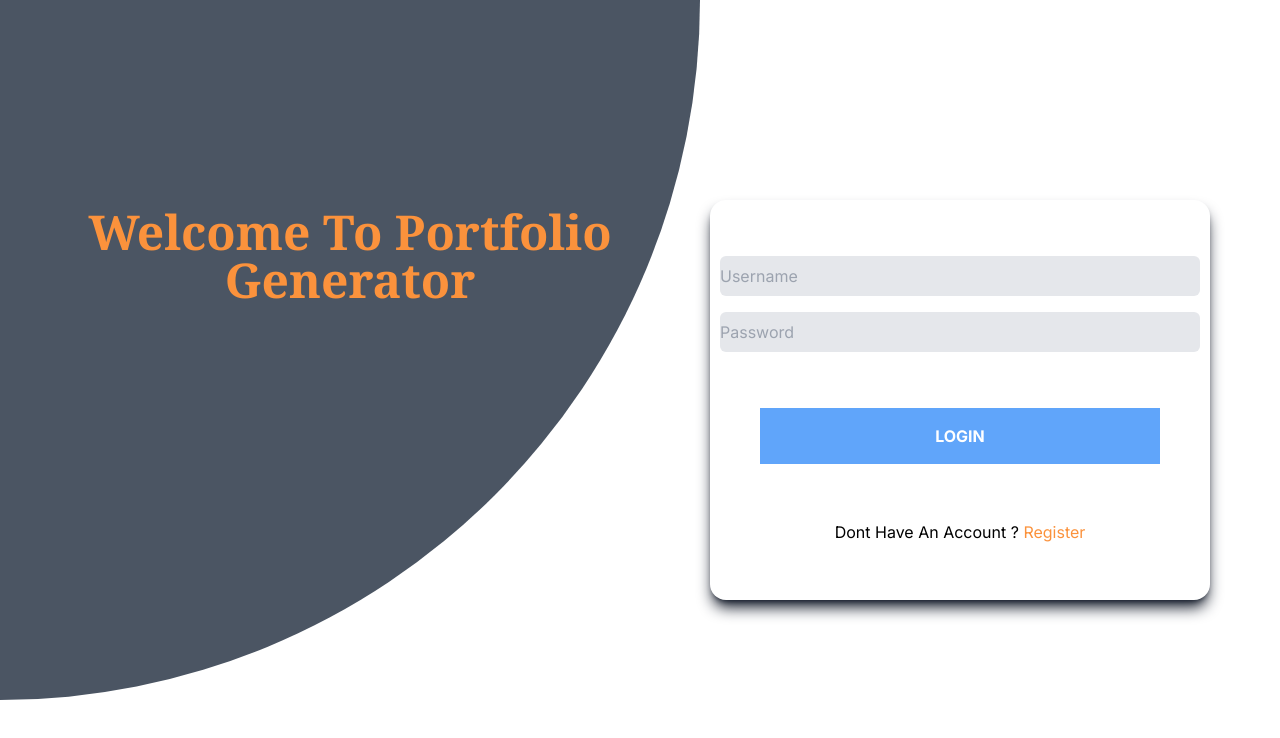
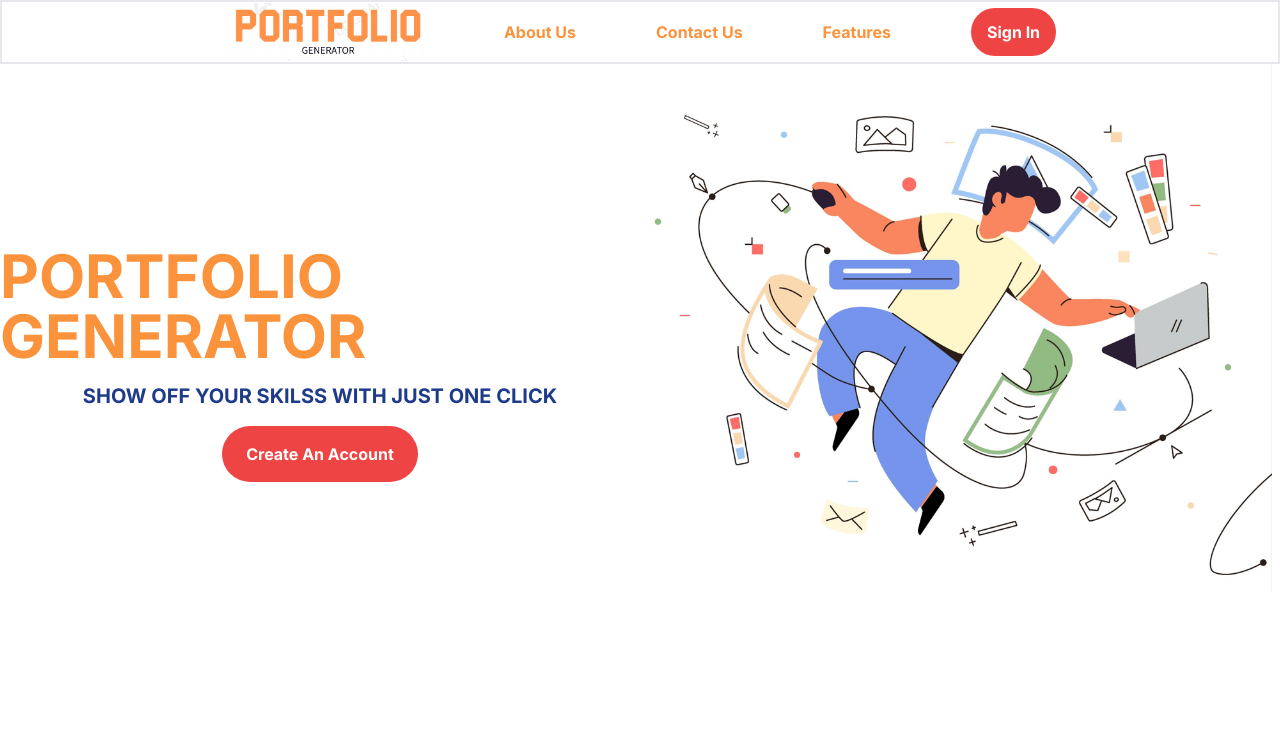
Before and after one commit to Muhammad-Faizan-Soomro/online-portfolio-generator, a Next.js app: page / in a window 1280 px wide. Shown: the top 738 px of the page. Built offline with nearby package versions, Linux system fonts and the light colour scheme; no server answers.

Commit message:
shi krdia

```diff
--- /dev/null
+++ b/app/components/Landingpage.jsx
@@ -0,0 +1,62 @@
+import React from "react";
+import lp2 from "../../public/lp2.png";
+import Image from "next/image";
+import logo from "../../public/logo.png";
+import Link from "next/link";
+import landing from "../../public/landing page.png";
+import Navbar from "./Navbar";
+
+function Landingpage() {
+  return (
+    <>
+      <section>
+        <div className="m-landing md:hidden">
+          <Navbar />
+          <div className="content w-screen h-full flex">
+            <div className="content1 w-[50%] h-[screen] gap-4 pt-40 flex flex-col">
+              <h1 className="font-bold text-orange-400 text-3xl px-2">
+                PORTFOLIO GENERATOR
+              </h1>
+              <p className="text-blue-900 font-bold px-2">
+                Show Off Your With Just One CLick
+              </p>
+            </div>
+            <div className="content2 w-[50%] h-[screen] px-2 pt-20">
+              <Image src={lp2} alt="lp2.png" />
+            </div>
+          </div>
+
+          <Link href={"/register"}>
+            <button className="px-4 py-3 bg-red-500 text-white font-bold mt-8 rounded-full  ml-28">
+              Create An Account
+            </button>
+          </Link>
+        </div>
+
+        <div className="l-landing hidden md:block">
+          <Navbar />
+          <div className="content w-screen h-[600px] flex">
+            <div className="content1 w-[50%] h-full gap-4 flex flex-col items-center justify-center">
+              <h1 className="text-6xl text-orange-400 font-bold">
+                PORTFOLIO GENERATOR
+              </h1>
+              <p className="text-blue-900 font-bold text-xl">
+                SHOW OFF YOUR SKILSS WITH JUST ONE CLICK
+              </p>
+              <Link href={"/register"}>
+                <button className="px-6 py-4 text-white font-bold rounded-full bg-red-500">
+                  Create An Account
+                </button>
+              </Link>
+            </div>
+            <div className="content1 w-[50%] h-full px-2 ">
+              <Image src={landing} height={600} />
+            </div>
+          </div>
+        </div>
+      </section>
+    </>
+  );
+}
+
+export default Landingpage;
--- a/app/components/Navbar.jsx
+++ b/app/components/Navbar.jsx
@@ -1,122 +1,77 @@
 "use client";
 import React, { useState } from "react";
+import Image from "next/image";
 import logo from "../../public/logo.png";
-import Image from "next/image";
-import { FaUser } from "react-icons/fa";
-import { signOut, useSession } from "next-auth/react";
+import Link from "next/link";
 import { FaBars } from "react-icons/fa";
-import Loader from "../components/Loader";
-
 
 function Navbar() {
   const [hide, sethide] = useState(true);
-  const { data: session, status } = useSession();
-
-  if (status === "loading") {
-    // While the session is loading, show a loading message or spinner
-    return (
-      <div>
-       <Loader/>
-      </div>
-    );
-  }
-
-  if (!session || !session.user) {
-    return (
-      <div>
-        <p>Session not available. Please log in.</p>
-      </div>
-    );
-  }
-
-  const { email } = session.user;
-
   return (
     <>
-      <section className="  hidden  w-screen h-16 lg:flex justify-between items-center border-2">
-        <div className="lg-nav"></div>
-        <div className="flex nav w-[350px] h-16  items-center justify-between  ">
-          <a
-            href="#"
-            className="font-bold font-serif text-[#ff5c35] hover:scale-110 text-xl"
-          >
-            Create Portfolios
-          </a>
-          <a
-            href="#"
-            className="font-bold font-serif text-[#ff5c35] hover:scale-110 text-xl"
-          >
-            My Portfolios
-          </a>
-        </div>
-
-        <div className="img">
-          <a href="/">
-          <Image src={logo} width={180} height={200} alt="Logo.png" />
-          </a>
-        </div>
-        <div className="tags h-16 w-[750px] flex items-center justify-between">
-          <a
-            href="/about"
-            className="font-bold font-serif text-[#ff5c35] hover:scale-110 text-xl"
-          >
-            About Us
-          </a>
-          <a
-            href="/contact"
-            className="font-bold font-serif text-[#ff5c35] hover:scale-110 text-xl"
-          >
-            Contact Us
-          </a>
-          <FaUser />
-          <p className="font-bold font-serif text-[#ff5c35] text-xl">
-            Hello,{email}
-          </p>
-          <button
-            className="px-3 mr-2 h-10 rounded-sm bg-[#ff5c35] text-white font-bold"
-            onClick={() => signOut()}
-          >
-            Logout
-          </button>
-        </div>
-      </section>
-
-      <div className="nav lg:hidden h-16 w-screen bg-[#fef4ea] ">
-        <div className="items flex items-center justify-evenly">
-          <a href="/">
-          <Image src={logo} width={220} height={200} alt="logo.png" />
-          </a>
-
+      <section className="md:hidden">
+        <div className="nav w-screen h-14  border-2 flex items-center justify-evenly">
+        <Link href={'/'}>
+        <Image src={logo} width={150} />
+        </Link>
+          <Link href={"/login"}>
+            <button className="px-3 py-2 bg-red-500 text-white font-bold  rounded-full">
+              Sign In
+            </button>
+          </Link>
           <button onClick={() => sethide(!hide)}>
             <FaBars />
           </button>
         </div>
-
         <div
           className={`${
-            hide ? "hidden" : "flex"
-          } div w-screen z-50 relative  bg-[#fef4ea] h-screen border-t-4  flex-col items-center justify-evenly`}
+            hide ? "hidden" : "block"
+          } links w-screen h-screen bg-gray-100 absolute  gap-8 opacity-90 flex flex-col items-center justify-center`}
         >
-          <a href="#" className="text-[#ff5c35] font-bold text-xl">
-            Create Portfolios
-          </a>
-          <a href="#" className="text-[#ff5c35] font-bold text-xl">
-            My Portfolio
-          </a>
-          <a href="/about" className="text-[#ff5c35] font-bold text-xl">
+          <Link href={"/about"} className="text-xl font-bold text-orange-400">
             About Us
-          </a>
-          <a href="/contact" className="text-[#ff5c35] font-bold text-xl">
+          </Link>
+          <Link href={"/contact"} className="text-xl font-bold text-orange-400">
             Contact Us
-          </a>
-          <button
-            className="w-[100px] h-[50px] bg-[#ff5c35] text-white font-bold rounded-sm"
-            onClick={() => signOut()}
+          </Link>{" "}
+          <Link href="#" className="text-xl font-bold text-orange-400">
+            Features
+          </Link>
+        </div>
+      </section>
+
+      <section className="hidden lg:block">
+        <div className="nav w-screen h-16 border-2 flex items-center justify-center gap-20">
+          <Link href={'/'}>
+          <Image src={logo} width={200} />
+
+          </Link>
+
+
+          <Link
+            href={"/about"}
+            className="text-orange-400 font-bold hover:scale-110 "
           >
-            LOGOUT
-          </button>
+            About Us
+          </Link>
+          <Link
+            href={"/contact"}
+            className="text-orange-400 font-bold hover:scale-110 "
+          >
+            Contact Us
+          </Link>
+
+          <Link href="#" className="text-orange-400 font-bold hover:scale-110 ">
+            Features
+          </Link>
+
+          <Link href={"/login"}>
+            <button className="px-4 py-3 text-white font-bold rounded-full bg-red-500">
+              Sign In
+            </button>
+          </Link>
         </div>
-      </div>
+      </section>
     </>
   );
 }
--- /dev/null
+++ b/app/components/Nnavbar.jsx
@@ -0,0 +1,106 @@
+"use client";
+import React, { useState } from "react";
+import logo from "../../public/logo.png";
+import Image from "next/image";
+import { FaUser } from "react-icons/fa";
+import { signOut, useSession } from "next-auth/react";
+import { FaBars } from "react-icons/fa";
+import Loader from "./Loader";
+
+
+function Navbar() {
+  const [hide, sethide] = useState(true);
+  const { data: session, status } = useSession();
+
+  if (status === "loading") {
+    // While the session is loading, show a loading message or spinner
+    return (
+      <div>
+       <Loader/>
+      </div>
+    );
+  }
+
+  if (!session || !session.user) {
+    return (
+      <div>
+        <p>Session not available. Please log in.</p>
+      </div>
+    );
+  }
+
+  const { email } = session.user;
+
+  return (
+    <>
+      <section className="  hidden  w-screen h-16 lg:flex justify-between items-center border-2">
+        <div className="lg-nav"></div>
+        <div className="flex nav w-[350px] h-16  items-center justify-between  ">
+          <a
+            href="#"
+            className="font-bold font-serif text-orange-400 hover:scale-110 text-xl"
+          >
+            Create Portfolios
+          </a>
+          <a
+            href="#"
+            className="font-bold font-serif text-orange-400 hover:scale-110 text-xl"
+          >
+            My Portfolios
+          </a>
+        </div>
+
+        <div className="img">
+          <a href="/home">
+          <Image src={logo} width={180} height={200} alt="Logo.png" />
+          </a>
+        </div>
+        <div className="tags h-16 w-[750px] flex items-center justify-between">
+
+          <p className="font-bold font-serif text-orange-400 text-xl">
+            Welcome,{email}
+          </p>
+          <button
+            className="px-3 mr-20 h-10 rounded-sm bg-orange-400 text-white font-bold "
+            onClick={() => signOut()}
+          >
+            Logout
+          </button>
+        </div>
+      </section>
+
+      <div className="nav lg:hidden h-16 w-screen border-2 ">
+        <div className="items flex items-center justify-evenly">
+          <a href="/">
+          <Image src={logo} width={200} height={200} alt="logo.png" />
+          </a>
+
+          <button onClick={() => sethide(!hide)}>
+            <FaBars />
+          </button>
+        </div>
+
+        <div
+          className={`${
+            hide ? "hidden" : "flex"
+          } div w-screen z-50 relative  bg-[#fef4ea] opacity-90 h-screen border-t-4  flex-col items-center justify-evenly`}
+        >
+          <a href="#" className="text-orange-400 font-bold text-xl">
+            Create Portfolios
+          </a>
+          <a href="#" className="text-orange-400 font-bold text-xl">
+            My Portfolio
+          </a>
+          <button
+            className="w-[100px] h-[50px] bg-orange-400 text-white font-bold rounded-sm"
+            onClick={() => signOut()}
+          >
+            LOGOUT
+          </button>
+        </div>
+      </div>
+    </>
+  );
+}
+
+export default Navbar;
--- a/app/contact/page.jsx
+++ b/app/contact/page.jsx
@@ -9,7 +9,7 @@ import { FaLinkedin } from "react-icons/fa";
 function page() {
   return (
     <>
-      <Navbar />
+    <Navbar/>
       <section className="lg:hidden">
         <form
           method="POST"
--- a/app/home/page.jsx
+++ b/app/home/page.jsx
@@ -1,6 +1,6 @@
 "use client";
 import React from "react";
-import Navbar from "../components/Navbar";
+import Navbar from "../components/Nnavbar";
 import Loader from '../components/Loader'
 
 function Page() {
--- a/app/page.js
+++ b/app/page.js
@@ -1,7 +1,7 @@
-import Login from "./components/Login";
 import { authOptions } from "./api/auth/[...nextauth]/route";
 import { getServerSession } from "next-auth";
 import { redirect } from "next/navigation";
+import Landingpage from "./components/Landingpage";
 
 export default async function Home() {
   const session = await getServerSession(authOptions);
@@ -11,7 +11,7 @@ export default async function Home() {
 
   return (
     <>
-      <Login />
+     <Landingpage/>
     </>
   );
 }
--- a/middleware.js
+++ b/middleware.js
@@ -1,2 +1,2 @@
 export { default } from "next-auth/middleware";
-export const config = { matcher: ["/home","/about","/contact"] };
+export const config = { matcher: ["/home"] };
```
Also changed, not shown: app/about/page.jsx (+6 -5 lines), app/login/page.jsx (renamed from app/components/Login.jsx), public/landing page.png (added), public/lp2.png (added).
